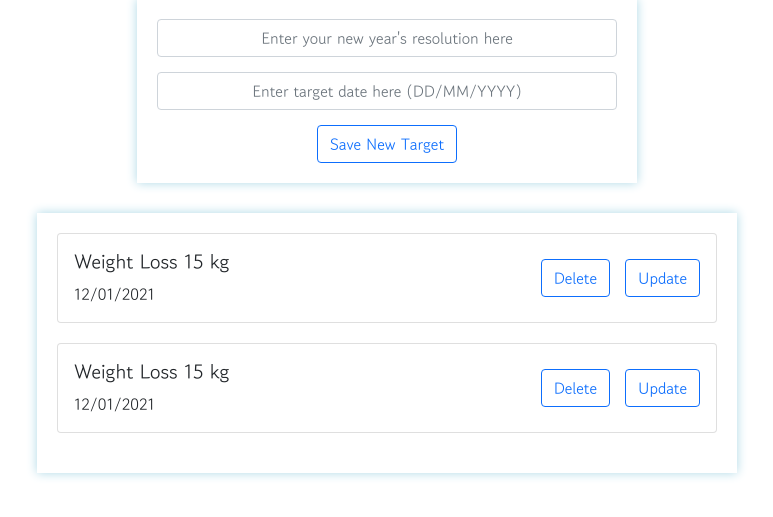
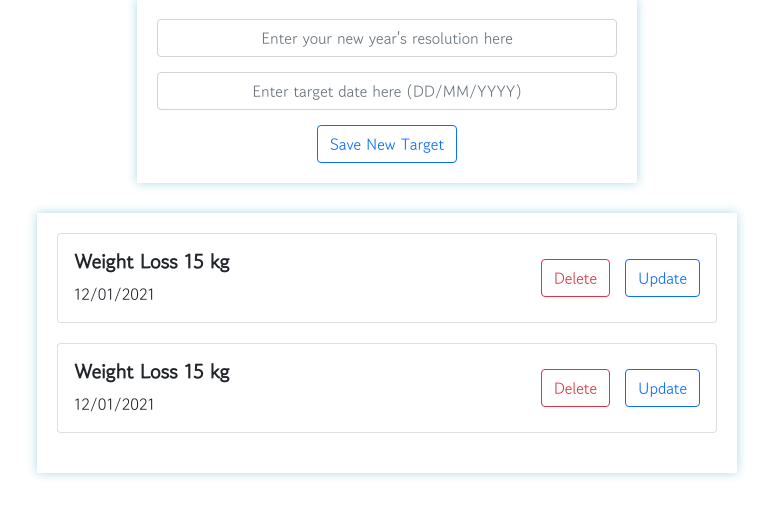
Before and after one commit to salsabilaf19/newyearsresolution, a Flask app: page / in a window 1280 px wide. Shown: the part 221-738 px from the top of the page, without its empty margins (253-1026 px from the left). Run offline with Flask 2, Linux system fonts and the light colour scheme.

Commit message:
Front-end part 3

```diff
--- a/templates/index.html
+++ b/templates/index.html
@@ -180,11 +180,11 @@
         <div class="card">
             <div class="card-body">
                 <div>
-                    <h5 class="card-title">Weight Loss 15 kg</h5>
+                    <h5 class="card-title" style="font-weight: bold">Weight Loss 15 kg</h5>
                     <p class="card-text">12/01/2021</p>
                 </div>
                 <div>
-                    <button onclick="save_target()" type="button" class="btn btn-outline-primary">Delete</button>
+                    <button onclick="save_target()" type="button" class="btn btn-outline-danger">Delete</button>
                     <button onclick="save_target()" type="button" class="btn btn-outline-primary">Update</button>
                 </div>
             </div>
@@ -192,11 +192,11 @@
         <div class="card">
             <div class="card-body">
                 <div>
-                    <h5 class="card-title">Weight Loss 15 kg</h5>
+                    <h5 class="card-title" style="font-weight: bold">Weight Loss 15 kg</h5>
                     <p class="card-text">12/01/2021</p>
                 </div>
                 <div>
-                    <button onclick="save_target()" type="button" class="btn btn-outline-primary">Delete</button>
+                    <button onclick="save_target()" type="button" class="btn btn-outline-danger">Delete</button>
                     <button onclick="save_target()" type="button" class="btn btn-outline-primary">Update</button>
                 </div>
             </div>
```
